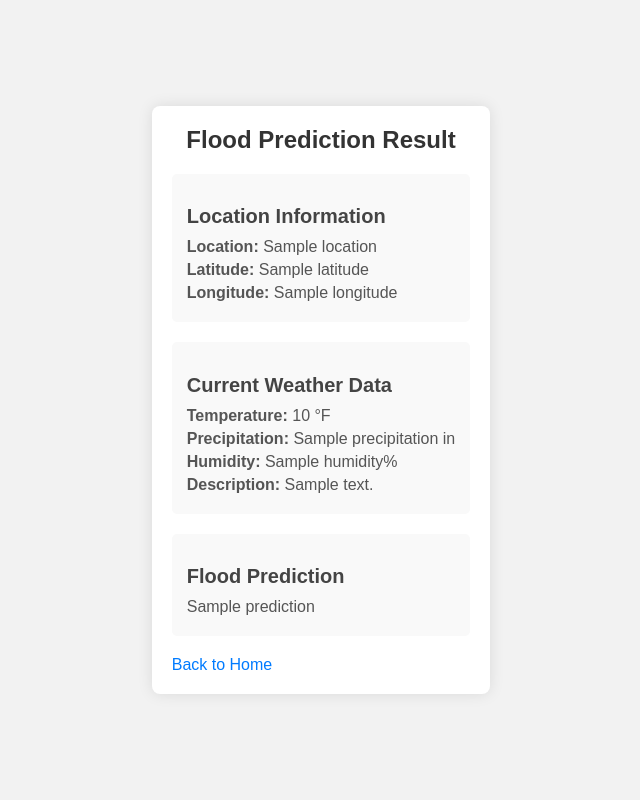
After one commit to siamanna/disasterdetect, a Flask app: template templates/result.html in a window 1280 px wide. The commit adds this page. Shown: the whole page, without its empty margins (319-959 px from the left). Run offline with Flask 2, Linux system fonts and the light colour scheme; the template is opened without the code that fills it: most values are stand-ins (such as "Sample title", 1, 10 or a date in 2020).

Commit message:
something works I guess

```diff
--- a/app.py
+++ b/app.py
@@ -1,34 +1,44 @@
-from flask import Flask, request, render_template
-import numpy as np
-import joblib
-
-# Load the model and scaler
-model = joblib.load('flood_rf_model.joblib')
-scaler = joblib.load('scaler.joblib')
+from flask import Flask, render_template, request, jsonify
+import requests
+import os
+from dotenv import load_dotenv
 
 app = Flask(__name__)
+load_dotenv()
+api_key = os.getenv("VISUAL_CROSSING_API_KEY")
+BASE_URL = "https://weather.visualcrossing.com/VisualCrossingWebServices/rest/services/timeline"
 
 @app.route('/')
 def home():
-    return render_template('index.html')  # This should be an HTML form for input
-
-@app.route('/resources')
-def resources():
-    return render_template('resources.html')
+    return render_template('index.html')
 
 @app.route('/predict', methods=['POST'])
 def predict():
-    # Extract features from form inputs
-    features = [float(request.form.get(f)) for f in request.form]
-    features = np.array(features).reshape(1, -1)
+    location = request.form.get('location')
+    latitude = request.form.get('latitude')
+    longitude = request.form.get('longitude')
 
-    # Scale features
-    scaled_features = scaler.transform(features)
+    # Check for either location or coordinates
+    if latitude and longitude:
+        weather_data = get_weather_data(f"{latitude},{longitude}")
+    elif location:
+        weather_data = get_weather_data(location)
+    else:
+        return jsonify({"error": "Please provide a location or enable geolocation."})
 
-    # Predict flood probability
-    prediction = model.predict(scaled_features)
+    # Determine flood prediction based on weather data
+    prediction = "Flood Risk: TBD based on weather data."  # Update this with your prediction logic
 
-    return f"Predicted Flood Probability: {prediction[0]:.4f}"
+    return render_template('result.html', location=location, latitude=latitude, longitude=longitude, weather_data=weather_data, prediction=prediction)
 
-if __name__ == "__main__":
+def get_weather_data(api_key, location):
+    url = f"https://api.tomorrow.io/v4/weather/realtime?location={location}&apikey={api_key}"
+    response = requests.get(url)
+    if response.status_code == 200:
+        return response.json()
+    else:
+        print(f"Error: {response.status_code}")
+        return None
+
+if __name__ == '__main__':
     app.run(debug=True)
--- a/static/style.css
+++ b/static/style.css
@@ -1,29 +1,54 @@
-/* Navbar styling */
-nav {
-    width: 100%;
-    background-color: #4CAF50;
-    padding: 10px 0;
+body {
+    font-family: Arial, sans-serif;
+    background-color: #f2f2f2;
+    display: flex;
+    justify-content: center;
+    align-items: center;
+    height: 100vh;
+    margin: 0;
 }
 
-nav ul {
-    list-style-type: none;
-    margin: 0;
-    padding: 0;
-    display: flex;
-    justify-content: center;
+.container {
+    background-color: #ffffff;
+    border-radius: 8px;
+    padding: 20px;
+    max-width: 600px;
+    box-shadow: 0px 0px 15px rgba(0, 0, 0, 0.1);
 }
 
-nav ul li {
-    margin: 0 15px;
+h1 {
+    color: #333;
+    text-align: center;
+    font-size: 24px;
+    margin-top: 0;
 }
 
-nav ul li a {
-    color: white;
-    text-decoration: none;
-    font-size: 16px;
-    font-weight: bold;
+.result-box, .weather-box, .prediction-box {
+    margin-top: 20px;
+    padding: 15px;
+    background-color: #f9f9f9;
+    border-radius: 5px;
 }
 
-nav ul li a:hover {
+h2 {
+    color: #444;
+    font-size: 20px;
+    margin-bottom: 10px;
+}
+
+p {
+    margin: 5px 0;
+    color: #555;
+}
+
+.back-link {
+    display: inline-block;
+    margin-top: 20px;
+    text-align: center;
+    color: #007BFF;
+    text-decoration: none;
+}
+
+.back-link:hover {
     text-decoration: underline;
 }
--- /dev/null
+++ b/templates/result.html
@@ -0,0 +1,41 @@
+<!DOCTYPE html>
+<html lang="en">
+<head>
+    <meta charset="UTF-8">
+    <meta name="viewport" content="width=device-width, initial-scale=1.0">
+    <title>Flood Prediction Result</title>
+    <link rel="stylesheet" type="text/css" href="{{ url_for('static', filename='style.css') }}">
+</head>
+<body>
+    <div class="container">
+        <h1>Flood Prediction Result</h1>
+
+        <div class="result-box">
+            <h2>Location Information</h2>
+            <p><strong>Location:</strong> {{ location }}</p>
+            <p><strong>Latitude:</strong> {{ latitude }}</p>
+            <p><strong>Longitude:</strong> {{ longitude }}</p>
+        </div>
+
+        <div class="weather-box">
+            <h2>Current Weather Data</h2>
+            {% if weather_data.error %}
+                <p>We're unable to retrieve weather data at this time. Please try again later or check the location entered.</p>
+            {% else %}
+                <p><strong>Temperature:</strong> {{ weather_data.temperature }} °F</p>
+                <p><strong>Precipitation:</strong> {{ weather_data.precipitation }} in</p>
+                <p><strong>Humidity:</strong> {{ weather_data.humidity }}%</p>
+                <p><strong>Description:</strong> {{ weather_data.description }}</p>
+            {% endif %}
+        </div>
+
+
+        <div class="prediction-box">
+            <h2>Flood Prediction</h2>
+            <p>{{ prediction }}</p>
+        </div>
+
+        <a href="/" class="back-link">Back to Home</a>
+    </div>
+</body>
+</html>
```
Also changed, not shown: templates/index.html (+23 -12 lines), 4 other files.
